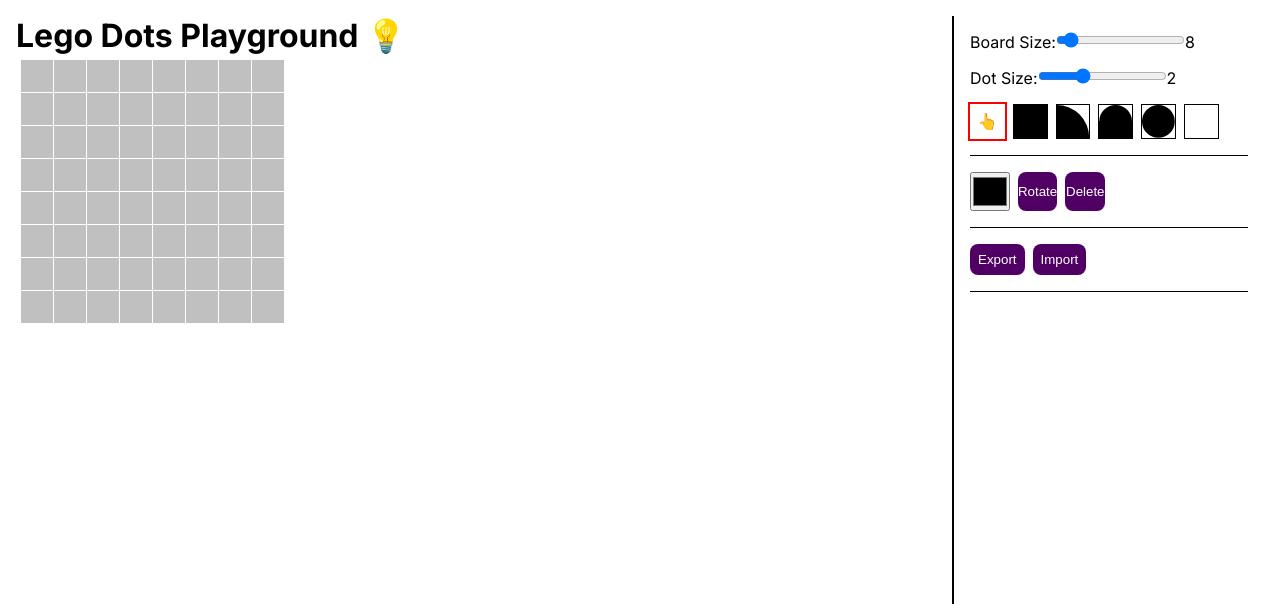
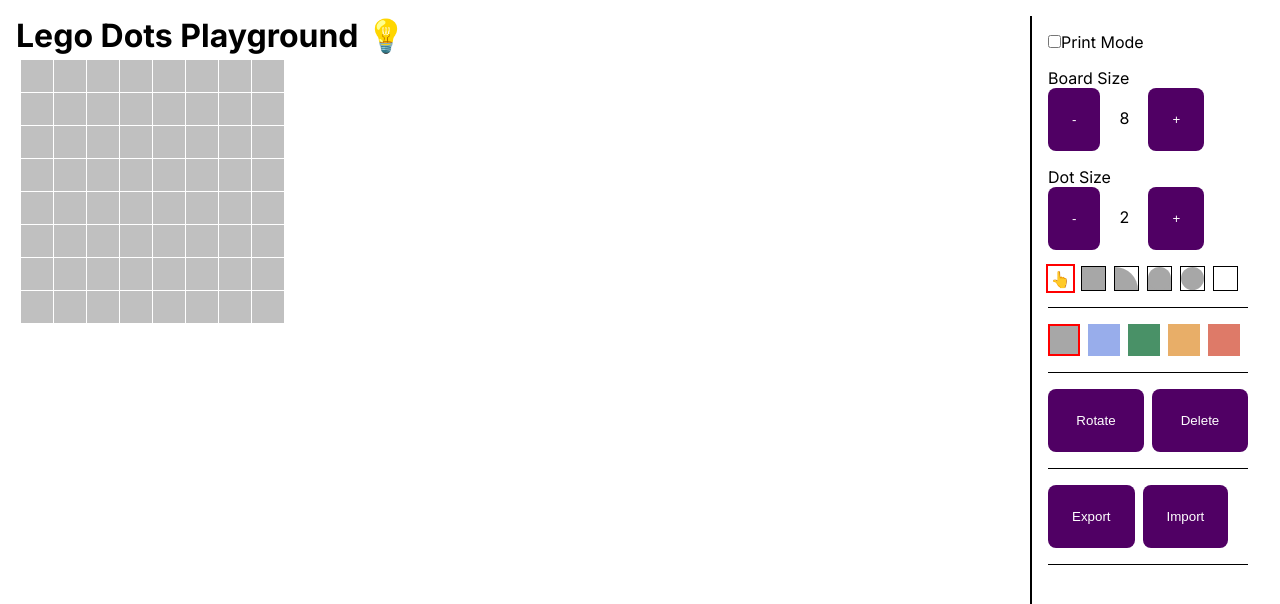
Before and after one commit to joseignacioLS/lego-dots-playground, a Next.js app: page / in a window 1280 px wide. Shown: the top 604 px of the page. Built offline with nearby package versions, Linux system fonts and the light colour scheme.

Commit message:
improve color and print mode

```diff
--- a/app/components/Controllers.jsx
+++ b/app/components/Controllers.jsx
@@ -1,7 +1,8 @@
-import React, { useContext } from "react";
+import React, { useContext, useEffect } from "react";
 import styles from "./Controllers.module.scss";
 import Dot from "./Dot";
 import { ModalContext } from "../context/modal";
+import { colors } from "../data/data";
 
 const Controllers = ({
   templateTile,
@@ -16,34 +17,65 @@
   deleteDot,
   loadGrid,
   exportGrid,
+  printMode,
+  setPrintMode,
 }) => {
   const { openModal, hideModal } = useContext(ModalContext);
+
+  useEffect(() => {
+    setColor(colors[0]);
+  }, []);
+
   return (
     <section className={styles.controls}>
+      <label>
+        <input
+          type="checkbox"
+          onChange={(e) => setPrintMode(e.currentTarget.checked)}
+        ></input>
+        Print Mode
+      </label>
+      {!printMode && (
+        <>
           <div className={styles.managing}>
-        <label>
-          Board Size:
-          <input
-            type="range"
-            value={size}
-            min={4}
-            max={64}
-            step={1}
-            onChange={(e) => handleSizeChange(+e.currentTarget.value)}
-          />
+            <label className={styles.labelAndButtons}>
+              Board Size
+              <div>
+                <button onClick={(e) => handleSizeChange(size - 1)}>-</button>
+                <span
+                  style={{
+                    display: "inline-block",
+                    width: "2rem",
+                    margin: "0 .5rem",
+                    textAlign: "center",
+                  }}
+                >
                   {size}
+                </span>
+                <button onClick={(e) => handleSizeChange(size + 1)}>+</button>
+              </div>
             </label>
-        <label>
-          Dot Size:
-          <input
-            type="range"
-            value={dotSize}
-            min={0.5}
-            max={5}
-            step={0.5}
-            onChange={(e) => handleDotSizeChange(+e.currentTarget.value)}
-          />
+            <label className={styles.labelAndButtons}>
+              Dot Size
+              <div>
+                <button onClick={(e) => handleDotSizeChange(dotSize - 0.5)}>
+                  -
+                </button>
+                <span
+                  style={{
+                    display: "inline-block",
+                    width: "2rem",
+                    margin: "0 .5rem",
+                    textAlign: "center",
+                  }}
+                >
                   {dotSize}
+                </span>
+
+                <button onClick={(e) => handleDotSizeChange(dotSize + 0.5)}>
+                  +
+                </button>
+              </div>
             </label>
             <div className={styles.templateTiles}>
               <div
@@ -69,12 +101,25 @@
                 );
               })}
             </div>
+            <div className={styles.templateColors}>
+              {colors.map((ccolor) => {
+                return (
+                  <div
+                    key={ccolor}
+                    onClick={(e) => {
+                      setColor(ccolor);
+                    }}
+                    style={{
+                      width: "2rem",
+                      height: "2rem",
+                      backgroundColor: ccolor,
+                      border: ccolor === color && "2px solid red",
+                    }}
+                  ></div>
+                );
+              })}
+            </div>
             <div className={styles.actions}>
-          <input
-            type="color"
-            value={color}
-            onInput={(e) => setColor(e.currentTarget.value)}
-          />
               <button onClick={() => rotateDot(-1)}>Rotate</button>
               <button onClick={deleteDot}>Delete</button>
             </div>
@@ -105,6 +150,8 @@
               Import
             </button>
           </div>
+        </>
+      )}
     </section>
   );
 };
--- a/app/components/Controllers.module.scss
+++ b/app/components/Controllers.module.scss
@@ -3,7 +3,7 @@
   margin: 0 -1rem;
   padding: 1rem;
 
-  width: 100%;
+  width: fit-content;
   max-height: 50vh;
 
   display: flex;
@@ -35,9 +35,8 @@
       flex-wrap: wrap;
 
       >* {
-        width: calc(100% / 7);
         height: auto;
-        aspect-ratio: 1 / 1;
+        aspect-ratio: 2 / 1;
 
         display: flex;
         justify-content: center;
@@ -45,7 +44,7 @@
       }
     }
 
-    .templateTiles {
+    .templateTiles, .templateColors {
       display: flex;
       gap: 0.5rem;
       flex-wrap: wrap;
@@ -53,6 +52,7 @@
       padding-bottom: 1rem;
       border-bottom: 1px solid black;
     }
+
 
   }
 
@@ -81,3 +81,8 @@
     }
   }
 }
+
+.labelAndButtons {
+  display: flex;
+  flex-direction: column;
+}
--- a/app/components/Grid.jsx
+++ b/app/components/Grid.jsx
@@ -9,18 +9,22 @@
   color,
   onClick,
   dotSize,
+  printMode,
 }) => {
   const isSelected = (i, j) => {
     if (selectedCell2[0] === undefined) {
       return selectedCell[0] === i && selectedCell[1] === j;
     } else {
-      const dI = [selectedCell[0], selectedCell2[0]].sort((a,b) => a - b);
-      const dJ = [selectedCell[1], selectedCell2[1]].sort((a,b) => a - b);
+      const dI = [selectedCell[0], selectedCell2[0]].sort((a, b) => a - b);
+      const dJ = [selectedCell[1], selectedCell2[1]].sort((a, b) => a - b);
       return i >= dI[0] && i <= dI[1] && j >= dJ[0] && j <= dJ[1];
     }
   };
   return (
-    <section className={styles.grid}>
+    <section
+      id="grid"
+      className={`${styles.grid} ${printMode && styles.printModeGrid}`}
+    >
       {grid.map((row, i) => {
         return (
           <div key={i} className={styles.row}>
@@ -30,7 +34,7 @@
                   key={j}
                   className={`${styles.cell} ${
                     isSelected(i, j) && styles.cellSelected
-                  }`}
+                  } ${printMode && styles.print}`}
                   style={{
                     width: dotSize + "rem",
                   }}
@@ -38,13 +42,14 @@
                     onClick(e, [i, j]);
                   }}
                 >
-                  {<Dot shape={cell[0]} rotation={cell[1]} color={color} />}
+                  {<Dot shape={cell[0]} rotation={cell[1]} color={cell[2] || color} />}
                 </div>
               );
             })}
           </div>
         );
       })}
+      {printMode && <img src="/print.jpg" className={styles.texture} />}
     </section>
   );
 };
--- a/app/components/Grid.module.scss
+++ b/app/components/Grid.module.scss
@@ -1,14 +1,28 @@
 .grid {
+  position: relative;
   padding: 5px;
   display: flex;
   flex-direction: column;
   gap: 1px;
+  width: 100%;
 
   background-color: white;
   overflow: auto;
 }
 
+.printModeGrid {
+  padding: 3rem;
+  background: url("/paper.jpg");
+  background-position: center;
+  background-size: cover;
+
+  align-items: center;
+  justify-content: center;
+  overflow: hidden;
+}
+
 .row {
+  flex-grow: 0;
   flex-shrink: 0;
   display: flex;
   gap: 1px;
@@ -32,3 +46,20 @@
     z-index: 1;
   }
 }
+
+.print {
+  background-color: transparent;
+  outline: none;
+  z-index: 0
+}
+
+.texture {
+  position: absolute;
+  top: 0;
+  left: 0;
+  width: 100%;
+  height: 100%;
+  mix-blend-mode: color-burn;
+  backdrop-filter: blur(1px);
+  opacity: .8;
+}
--- /dev/null
+++ b/app/data/data.js
@@ -0,0 +1 @@
+export const colors = ["#A7A7A7", "#98ADEB", "#499167", "#E8ae68", "#DE7A68"];
--- a/app/globals.scss
+++ b/app/globals.scss
@@ -15,7 +15,7 @@
 }
 
 button {
-  padding: .5rem;
+  padding: 1.5rem;
 
   color: white;
   background-color: rgb(80, 0, 100);
--- a/app/page.js
+++ b/app/page.js
@@ -7,10 +7,11 @@
 import { ModalContext } from "./context/modal";
 import Modal from "./components/Modal";
 import Instructions from "./components/Instructions";
+import { colors } from "./data/data";
 
 const generateGrid = (value) => {
   return [...new Array(value)].map((_) => {
-    return [...new Array(value)].map((_) => [0, 0]);
+    return [...new Array(value)].map((_) => [0, 0, colors[0]]);
   });
 };
 
@@ -21,12 +22,28 @@
   const [dotSize, setDotSize] = useState(2);
   const [color, setColor] = useState("#000000");
   const [grid, setGrid] = useState(initialValue);
+  const [printMode, setPrintMode] = useState(false);
   const [templateTile, setTemplateTile] = useState(undefined);
   const [selectedCell, setSelectedCell] = useState([undefined, undefined]);
   const [multiSelect, setMultiSelect] = useState(false);
   const [selectedCell2, setSelectedCell2] = useState([undefined, undefined]);
 
   const { isVisible, openModal } = useContext(ModalContext);
+
+  const updateColor = (value) => {
+    setColor(value);
+    setGrid((oldValue) => {
+      return oldValue.map((row, y) => {
+        return row.map((cell, x) => {
+          if (cell[0] === 0) return cell;
+          if (isInsideSelection(x, y)) {
+            cell[2] = value;
+          }
+          return cell;
+        });
+      });
+    });
+  };
 
   const onClick = (e, position) => {
     e.preventDefault();
@@ -38,11 +55,12 @@
           if (multiSelect && selectedCell[0] !== undefined) {
             setSelectedCell2([y, x]);
           } else {
-            setSelectedCell2([undefined, undefined])
+            setSelectedCell2([undefined, undefined]);
             setSelectedCell([y, x]);
           }
           if (templateTile === undefined) return cell;
           cell[0] = templateTile;
+          cell[2] = color;
           return cell;
         });
       });
@@ -52,12 +70,12 @@
   const deleteDot = () => {
     setGrid((oldState) => {
       return oldState.map((row, y) => {
-        if (y !== selectedCell[0]) return row;
         return row.map((cell, x) => {
-          if (x !== selectedCell[1]) return cell;
-          setSelectedCell([undefined, undefined]);
-          cell[0] = 0;
-          cell[1] = 0;
+          if (isInsideSelection(x, y)) {
+            setSelectedCell([undefined, undefined]);
+            cell[0] = 0;
+            cell[1] = 0;
+          }
           return cell;
         });
       });
@@ -118,16 +136,16 @@
 
   const handleSizeChange = (value) => {
     setSize(value);
-    setGrid(oldGrid => {
+    setGrid((oldGrid) => {
       const newGrid = generateGrid(value);
       oldGrid.forEach((row, y) => {
         row.forEach((cell, x) => {
-          if (newGrid.length <= y) return
-          if (newGrid[y].length <= x) return
-          newGrid[y][x] = cell
-        })
-      })
-      return newGrid
+          if (newGrid.length <= y) return;
+          if (newGrid[y].length <= x) return;
+          newGrid[y][x] = cell;
+        });
+      });
+      return newGrid;
     });
   };
 
@@ -136,73 +154,79 @@
   };
 
   const isInsideGrid = (x, y) => {
-    return y >= 0 && x >= 0 && x < grid[0].length && y < grid.length
-  }
+    return y >= 0 && x >= 0 && x < grid[0].length && y < grid.length;
+  };
+
+  const isInsideSelection = (x, y) => {
+    if (selectedCell2[0] === undefined)
+      return selectedCell[0] === y && selectedCell[1] === x;
+    const dI = [selectedCell[0], selectedCell2[0]].sort((a, b) => a - b);
+    const dJ = [selectedCell[1], selectedCell2[1]].sort((a, b) => a - b);
+    return y >= dI[0] && y <= dI[1] && x >= dJ[0] && x <= dJ[1];
+  };
 
   const updateSelectedCell = (setter, dY, dX) => {
-    setter(old => {
-      let x = old[0] + dX
-      let y = old[1] + dY
-      if (x < 0) x = 0
-      if (y < 0) y = 0
-      if (x >= grid[0].length) x = grid[0].length - 1
-      if (y >= grid.length) y = grid.length - 1
-      return [x, y]
-    })
-  }
+    setter((old) => {
+      let x = old[0] + dX;
+      let y = old[1] + dY;
+      if (x < 0) x = 0;
+      if (y < 0) y = 0;
+      if (x >= grid[0].length) x = grid[0].length - 1;
+      if (y >= grid.length) y = grid.length - 1;
+      return [x, y];
+    });
+  };
 
   const moveDot = (dX = 0, dY = 0) => {
-    if (selectedCell[0] === undefined) return
-    setGrid(oldGrid => {
-      const value = oldGrid[selectedCell[0]][selectedCell[1]]
+    if (selectedCell[0] === undefined) return;
+    setGrid((oldGrid) => {
+      const value = oldGrid[selectedCell[0]][selectedCell[1]];
       const newGrid = generateGrid(oldGrid.length);
       oldGrid.forEach((row, y) => {
         row.forEach((cell, x) => {
-          if (newGrid.length <= y) return
-          if (newGrid[y].length <= x) return
-          newGrid[y][x] = cell
-        })
-      })
+          if (newGrid.length <= y) return;
+          if (newGrid[y].length <= x) return;
+          newGrid[y][x] = cell;
+        });
+      });
       if (selectedCell2[0] === undefined) {
         try {
           if (isInsideGrid(selectedCell[1] + dX, selectedCell[0] + dY)) {
             newGrid[selectedCell[0] + dY][selectedCell[1] + dX] = value;
             newGrid[selectedCell[0]][selectedCell[1]] = [0, 0];
           }
-        }
-        catch (err) {
-          console.log(err)
+        } catch (err) {
+          console.log(err);
         }
       } else {
-        const dI = [selectedCell[0], selectedCell2[0]].sort((a, b) => a - b)
-        const dJ = [selectedCell[1], selectedCell2[1]].sort((a, b) => a - b)
+        const dI = [selectedCell[0], selectedCell2[0]].sort((a, b) => a - b);
+        const dJ = [selectedCell[1], selectedCell2[1]].sort((a, b) => a - b);
         try {
-          const sample = []
+          const sample = [];
           for (let i = dI[0]; i <= dI[1]; i++) {
-            sample.push([])
+            sample.push([]);
             for (let j = dJ[0]; j <= dJ[1]; j++) {
-              sample.at(-1).push(oldGrid[i][j])
+              sample.at(-1).push(oldGrid[i][j]);
               newGrid[i][j] = [0, 0];
             }
           }
           for (let i = dI[0]; i <= dI[1]; i++) {
             for (let j = dJ[0]; j <= dJ[1]; j++) {
-              newGrid[i + dY][j + dX] = sample[i - dI[0]][j - dJ[0]]
+              newGrid[i + dY][j + dX] = sample[i - dI[0]][j - dJ[0]];
             }
           }
-          updateSelectedCell(setSelectedCell2, dX, dY)
-        }
-        catch (err) {
-          console.log(err)
+          updateSelectedCell(setSelectedCell2, dX, dY);
+        } catch (err) {
+          console.log(err);
         }
       }
-      updateSelectedCell(setSelectedCell, dX, dY)
-      return newGrid
-
-    })
-  }
+      updateSelectedCell(setSelectedCell, dX, dY);
+      return newGrid;
+    });
+  };
 
   const generateListeners = (e) => {
+    e.preventDefault();
     if (e.key === "q") {
       deleteDot();
     } else if (e.key === "r") {
@@ -220,23 +244,23 @@
     } else if (e.key === "4") {
       setTemplateTile(4);
     } else if (e.key === "ArrowRight") {
-      moveDot(1, 0)
+      moveDot(1, 0);
     } else if (e.key === "ArrowLeft") {
-      moveDot(-1, 0)
+      moveDot(-1, 0);
     } else if (e.key === "ArrowUp") {
-      moveDot(0, -1)
+      moveDot(0, -1);
     } else if (e.key === "ArrowDown") {
-      moveDot(0, 1)
+      moveDot(0, 1);
     } else if (e.key === "Shift") {
-      setMultiSelect(true)
+      setMultiSelect(true);
     }
   };
 
   const generateReleaseListeners = (e) => {
     if (e.key === "Shift") {
-      setMultiSelect(false)
+      setMultiSelect(false);
     }
-  }
+  };
 
   useEffect(() => {
     document.addEventListener("keydown", generateListeners);
@@ -261,6 +285,7 @@
         color={color}
         onClick={onClick}
         dotSize={dotSize}
+        printMode={printMode}
       />
       <Controllers
         templateTile={templateTile}
@@ -270,11 +295,13 @@
         dotSize={dotSize}
         handleDotSizeChange={handleDotSizeChange}
         color={color}
-        setColor={setColor}
+        setColor={updateColor}
         rotateDot={rotateDot}
         deleteDot={deleteDot}
         loadGrid={loadGrid}
         exportGrid={exportGrid}
+        printMode={printMode}
+        setPrintMode={setPrintMode}
       />
       {isVisible && <Modal></Modal>}
     </main>
--- a/app/page.module.scss
+++ b/app/page.module.scss
@@ -7,7 +7,7 @@
   grid-template-rows: auto 1fr auto;
 
   @media (min-width: 600px) {
-    grid-template-columns: 3fr 1fr;
+    grid-template-columns: 1fr auto;
     grid-template-rows: auto 1fr;
   }
 
```
Also changed, not shown: public/paper.jpg (added), public/print.jpg (added). Lines whose indentation alone changed are shown as unchanged.
